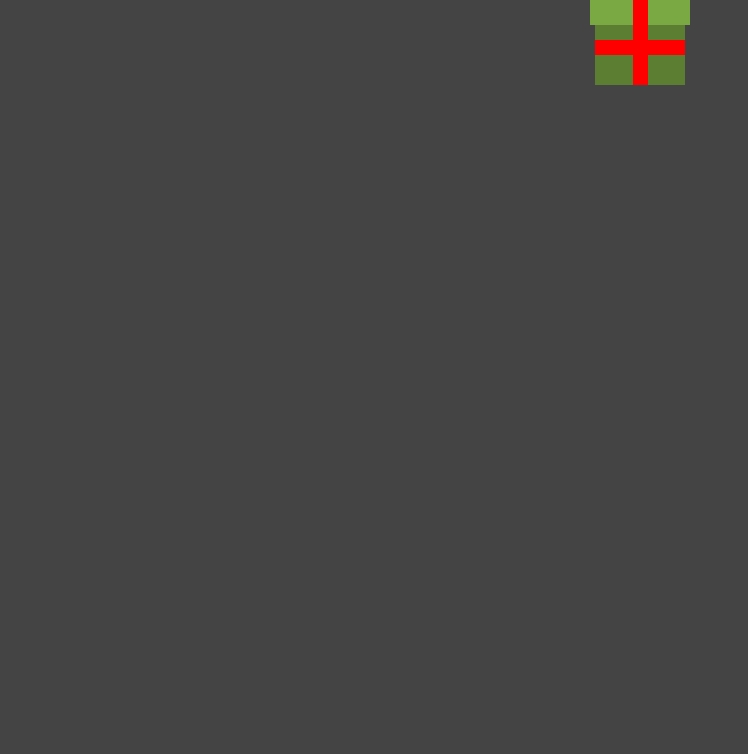
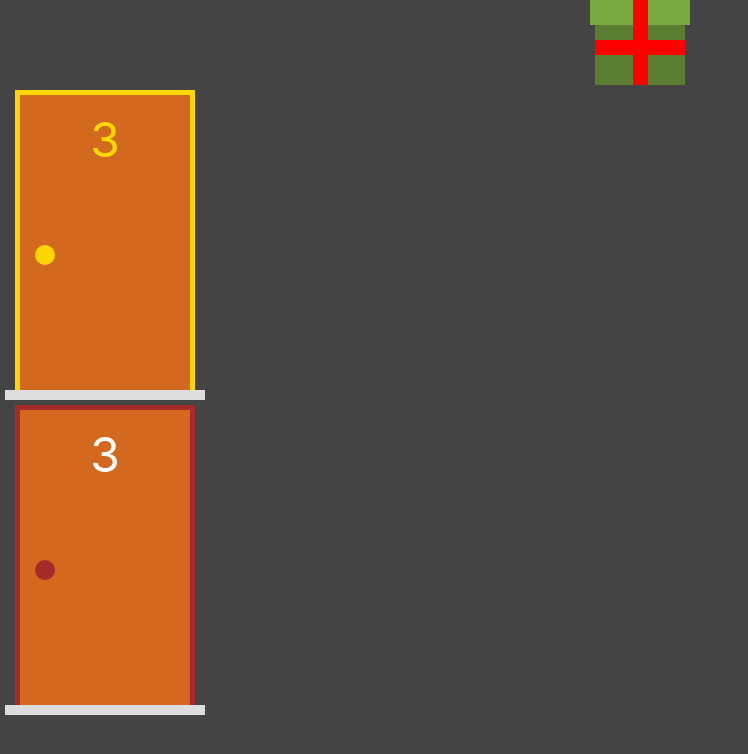
Before and after one commit to AntonioSabino/porta-premiada-nextJS, a Next.js app: page / in a window 1280 px wide. Shown: the top 754 px of the page, without its empty margins (0-748 px from the left). Built offline with nearby package versions, Linux system fonts and the light colour scheme.

Commit message:
feat: incluindo Porta a Home

```diff
--- a/pages/index.jsx
+++ b/pages/index.jsx
@@ -1,9 +1,12 @@
+import Porta from "../components/Porta";
 import Presente from "../components/Presente";
 
 export default function Home() {
   return (
     <div>
       <Presente />
+      <Porta selecionada={true} />
+      <Porta selecionada={false} />
     </div>
   );
 }
```
